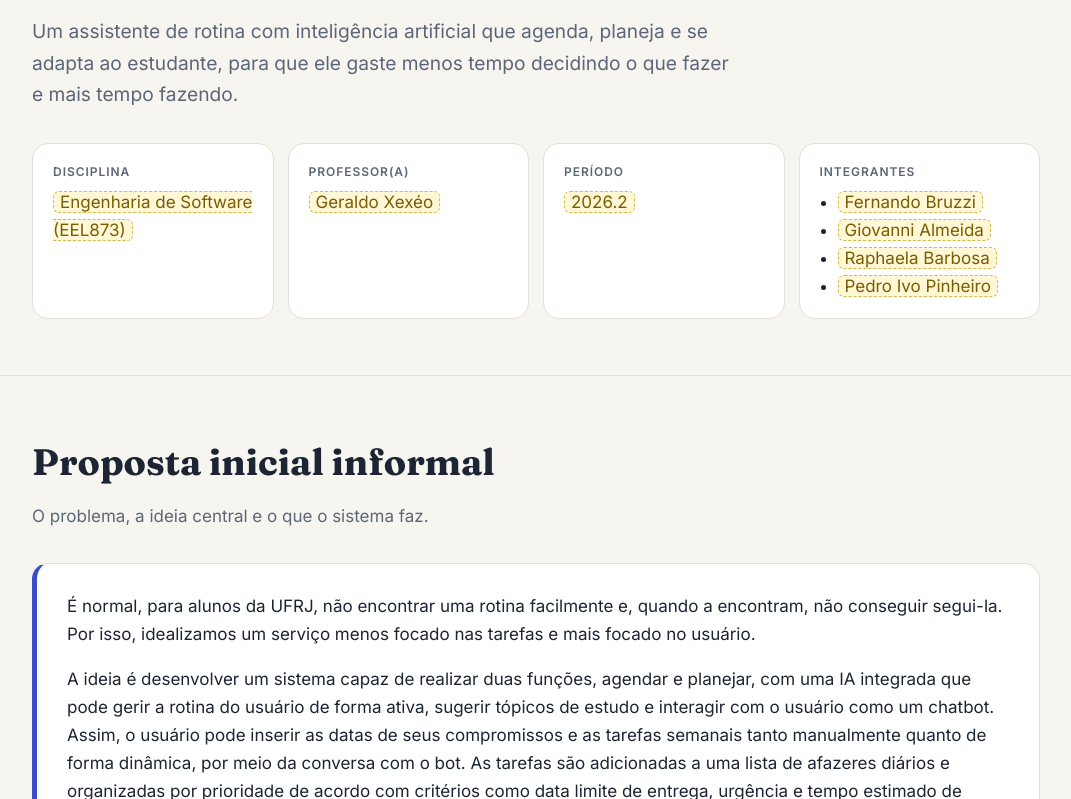
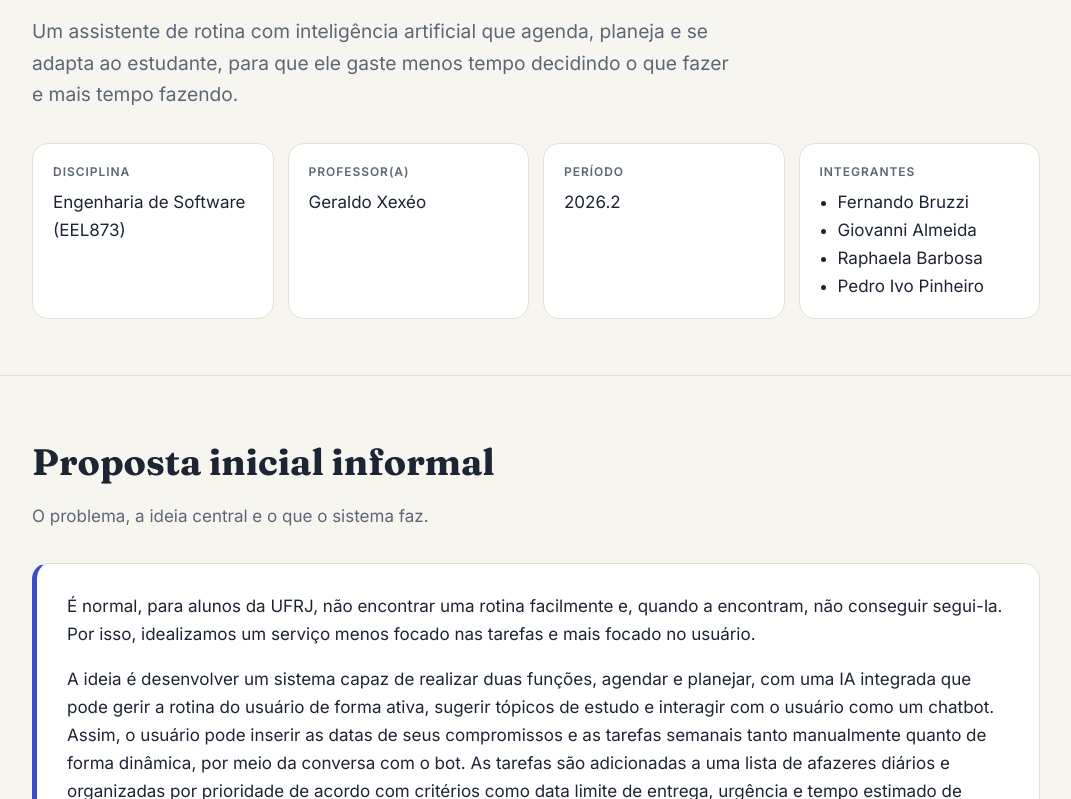
Before and after one commit to fernandobruzzi/Engenharia-de-Software, a plain HTML site: page index.html in a window 1280 px wide. Shown: the part 281-1080 px from the top of the page, without its empty margins (104-1175 px from the left). Drawn offline with Linux system fonts and the light colour scheme.

Commit message:
fix: formatação texto

```diff
--- a/index.html
+++ b/index.html
@@ -60,11 +60,6 @@
   }
   .hero h1 { font-size: clamp(2.3rem, 7vw, 4rem); max-width: 14ch; }
   .hero p.lead { font-size: 1.2rem; color: var(--muted); max-width: 58ch; margin: 0 0 32px; }
-  .placeholder {
-    background: #fff7d6; border: 1.5px dashed #d9b84a; border-radius: 6px;
-    padding: 0 6px; color: #7a5d00;
-  }
-
   .info-grid {
     display: grid; grid-template-columns: repeat(auto-fit, minmax(220px, 1fr)); gap: 14px;
   }
@@ -165,29 +160,29 @@
 <header class="hero" id="topo">
   <div class="wrap">
     <span class="tag">Trabalho da Disciplina</span>
-    <h1><span class="placeholder">AgendAI</span></h1>
+    <h1>AgendAI</h1>
     <p class="lead">Um assistente de rotina com inteligência artificial que agenda, planeja e se adapta ao estudante, para que ele gaste menos tempo decidindo o que fazer e mais tempo fazendo.</p>
 
     <div class="info-grid">
       <div class="info">
         <small>Disciplina</small>
-        <span class="placeholder">Engenharia de Software (EEL873)</span>
+        Engenharia de Software (EEL873)
       </div>
       <div class="info">
         <small>Professor(a)</small>
-        <span class="placeholder">Geraldo Xexéo</span>
+        Geraldo Xexéo
       </div>
       <div class="info">
         <small>Período</small>
-        <span class="placeholder">2026.2</span>
+        2026.2
       </div>
       <div class="info">
         <small>Integrantes</small>
         <ul>
-          <li><span class="placeholder">Fernando Bruzzi</span></li>
-          <li><span class="placeholder">Giovanni Almeida</span></li>
-          <li><span class="placeholder">Raphaela Barbosa</span></li>
-          <li><span class="placeholder">Pedro Ivo Pinheiro</span></li>
+          <li>Fernando Bruzzi</li>
+          <li>Giovanni Almeida</li>
+          <li>Raphaela Barbosa</li>
+          <li>Pedro Ivo Pinheiro</li>
         </ul>
       </div>
     </div>
@@ -446,7 +441,7 @@
 
 <footer>
   <div class="wrap">
-    <span class="placeholder">Engenharia de Software-EEL873</span> · <span class="placeholder">Geraldo Xexéo</span> · UFRJ · <span class="placeholder">2026.2</span>
+    Engenharia de Software-EEL873 · Geraldo Xexéo · UFRJ · 2026.2
   </div>
 </footer>
 
```
